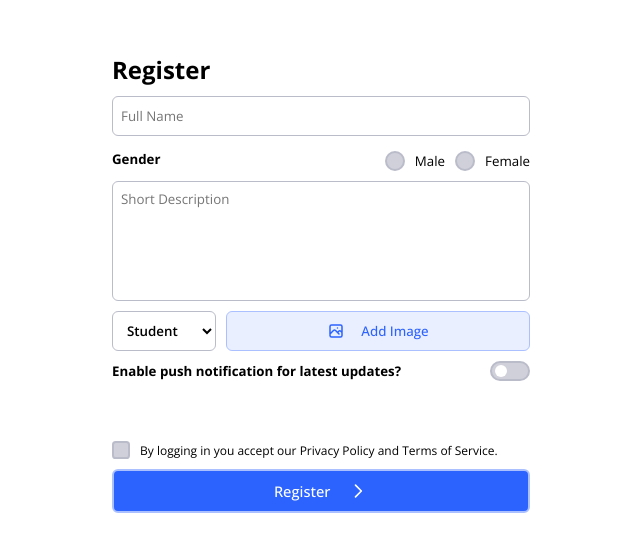
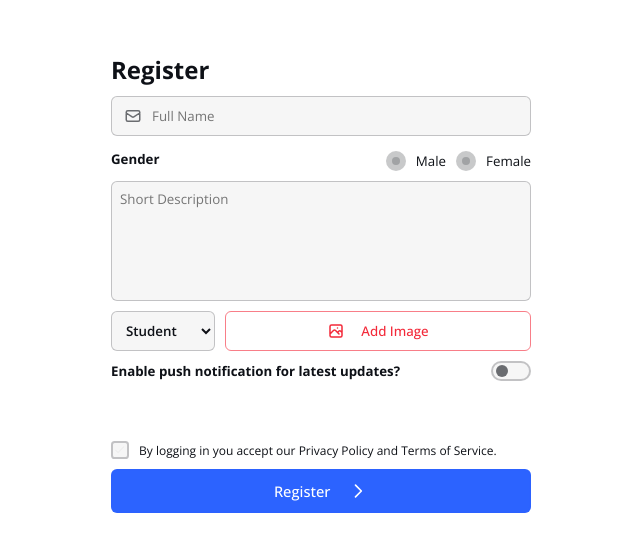
Before and after one commit to orted-org/simara, a React (Create React App) app: page / in a window 1280 px wide. Shown: the part 117-668 px from the top of the page, without its empty margins (319-959 px from the left). Built offline with nearby package versions, Linux system fonts and the light colour scheme.

Commit message:
added dark theme

```diff
--- a/src/App.tsx
+++ b/src/App.tsx
@@ -1,15 +1,14 @@
 import { useEffect, useState } from "react";
 import Button from "./Components/Button";
 import Checkbox from "./Components/Checkbox";
-import { IconChevronRight, IconPhotograph } from "./Components/Icons";
+import { IconChevronRight, IconMail, IconPhotograph } from "./Components/Icons";
 import Modal from "./Components/Modal";
 import RadioGroup from "./Components/RadioGroup";
 import Select from "./Components/Select";
 import Switch from "./Components/Switch";
 import TextArea from "./Components/TextArea";
 import TextField from "./Components/TextField";
-import { SimaraThemeContext, useSimaraToast } from "./Global/Context";
-import { DefaultSimaraThemeData } from "./Global/ThemeData";
+import { useSimara, useSimaraToast } from "./Global/Context";
 
 function App() {
   const [terms, setTerms] = useState(false);
@@ -17,12 +16,11 @@ function App() {
   const [noti, setNoti] = useState(false);
   const [modal, setModal] = useState(false);
   const [loading, setLoading] = useState(false);
+  const theme = useSimara();
   useEffect(() => {}, []);
   const toast = useSimaraToast();
   return (
-    <SimaraThemeContext.Provider
-      value={{ themeData: { ...DefaultSimaraThemeData } }}
-    >
+    <>
       {modal && (
         <Modal
           cSize="small"
@@ -39,13 +37,14 @@ function App() {
           flexDirection: "column",
           justifyContent: "center",
           alignItems: "center",
+          background: theme.Colors.background,
+          color: theme.Colors.text.dil0,
         }}
       >
         <div
           style={{
             width: "440px",
             height: "fit-content",
-            border: "0.2px solid rgba(0,0,0,0)",
             borderRadius: "6px",
             display: "flex",
             flexDirection: "column",
@@ -59,8 +58,9 @@ function App() {
           <h2>Register</h2>
 
           <TextField
-            style={{ marginTop: "10px", width: "100%" }}
+            containerStyle={{ width: "100%", marginTop: "10px" }}
             placeholder="Full Name"
+            iconBefore={IconMail}
           />
           <div
             style={{
@@ -106,6 +106,7 @@ function App() {
             <Button
               style={{ width: "100%", marginLeft: "10px" }}
               appearance="secondary"
+              intent="danger"
               iconBefore={IconPhotograph}
               onClick={() => {
                 setModal(true);
@@ -146,7 +147,7 @@ function App() {
             iconAfter={IconChevronRight}
             onClick={() => {
               toast({
-                intent: "warning",
+                intent: "success",
                 title: "Account Created",
                 duration: 5000,
                 message: "Your account has been successfully created.",
@@ -160,7 +161,7 @@ function App() {
           </Button>
         </div>
       </div>
-    </SimaraThemeContext.Provider>
+    </>
   );
 }
 
--- a/src/Components/Button.tsx
+++ b/src/Components/Button.tsx
@@ -80,7 +80,7 @@ function getButtonTheme(p: ButtonProps, baseTheme: ISimaraThemeData): any {
   switch (p.appearance) {
     case "secondary":
       internalColor = theme.dil0;
-      backgroundColor = theme.dil90;
+      backgroundColor = "none";
       borderColor = theme.dil60;
       activeBrightness = 90;
       borderWidth = 1;
--- a/src/Components/Radio.tsx
+++ b/src/Components/Radio.tsx
@@ -13,7 +13,6 @@ const SRadioTrack = styled.div`
   display: flex;
   justify-content: center;
   align-items: center;
-  border: 2px solid ${(p) => p.theme.borderColor};
   cursor: pointer;
 `;
 
@@ -28,7 +27,6 @@ const SRadioThumb = styled.div`
 function getRadioTheme(p: RadioProps, baseTheme: ISimaraThemeData) {
   let height = baseTheme.MediumHeight / 2;
   let trackColor = baseTheme.Colors.primary.dil0;
-  let borderColor = baseTheme.Colors.primary.dil60;
   switch (p.cSize) {
     case "small":
       height = baseTheme.SmallHeight / 2;
@@ -38,24 +36,20 @@ function getRadioTheme(p: RadioProps, baseTheme: ISimaraThemeData) {
       break;
   }
   if (!p.isOn) {
-    trackColor = baseTheme.Colors.grey.dil90;
-    borderColor = baseTheme.Colors.grey.dil60;
+    trackColor = baseTheme.Colors.grey.dil60;
   } else {
     switch (p.intent) {
       case "success":
         trackColor = baseTheme.Colors.success.dil0;
-        borderColor = baseTheme.Colors.success.dil60;
         break;
       case "danger":
         trackColor = baseTheme.Colors.danger.dil0;
-        borderColor = baseTheme.Colors.danger.dil60;
         break;
     }
   }
   return {
     height,
     trackColor,
-    borderColor,
   };
 }
 interface RadioProps {
--- a/src/Components/Select.tsx
+++ b/src/Components/Select.tsx
@@ -10,11 +10,12 @@ const SSelect = styled.select`
   border-radius: ${(p) => p.theme.borderRadius + "px"};
   outline: none;
   font-weight: 600;
-  background: none;
-  border: 1.5px solid ${(p) => p.theme.inActiveBorderColor};
+  background: ${(p) => p.theme.backgroundColor};
+  color: inherit;
+  border: 1px solid ${(p) => p.theme.inActiveBorderColor};
   &:focus {
-    border: 1.5px solid ${(p) => p.theme.activeBorderColor};
-    box-shadow: 0 0 0 2px ${(p) => p.theme.activeBoxShadowColor};
+    border: 1px solid ${(p) => p.theme.activeBorderColor};
+    box-shadow: 0 0 0 3px ${(p) => p.theme.activeBoxShadowColor};
   }
 `;
 
@@ -35,7 +36,8 @@ function getSelectTheme(p: SelectProps, baseTheme: ISimaraThemeData) {
     borderRadius: baseTheme.BorderRadius,
     inActiveBorderColor: baseTheme.Colors.grey.dil60,
     activeBorderColor: baseTheme.Colors.primary.dil0,
-    activeBoxShadowColor: baseTheme.Colors.primary.dil60,
+    backgroundColor: baseTheme.Colors.grey.dil90,
+    activeBoxShadowColor: baseTheme.Colors.primary.dil90,
   };
 }
 interface SelectProps extends SelectHTMLAttributes<HTMLSelectElement> {
--- a/src/Components/Switch.tsx
+++ b/src/Components/Switch.tsx
@@ -22,7 +22,7 @@ const SSwitchThumb = styled.div`
   width: ${(p) => getNearestEven(p.theme.height * 0.6) + "px"};
   border-radius: ${(p) => p.theme.height + "px"};
   transition: all 0.3s;
-  background: white;
+  background: ${(p) => p.theme.thumbBackgroundColor};
   transition-timing-function: ease-in-out;
 `;
 
@@ -30,6 +30,7 @@ function getSwitchTheme(p: SwitchProps, baseTheme: ISimaraThemeData) {
   let height = baseTheme.MediumHeight / 2;
   let trackColor = baseTheme.Colors.primary.dil0;
   let borderColor = baseTheme.Colors.primary.dil60;
+  let thumbBackgroundColor = "white";
   switch (p.cSize) {
     case "small":
       height = baseTheme.SmallHeight / 2;
@@ -41,6 +42,7 @@ function getSwitchTheme(p: SwitchProps, baseTheme: ISimaraThemeData) {
   if (!p.isOn) {
     trackColor = baseTheme.Colors.grey.dil90;
     borderColor = baseTheme.Colors.grey.dil60;
+    thumbBackgroundColor = baseTheme.Colors.text.dil60;
   } else {
     switch (p.intent) {
       case "success":
@@ -57,6 +59,7 @@ function getSwitchTheme(p: SwitchProps, baseTheme: ISimaraThemeData) {
     height,
     trackColor,
     borderColor,
+    thumbBackgroundColor,
   };
 }
 interface SwitchProps {
--- a/src/Components/TextArea.tsx
+++ b/src/Components/TextArea.tsx
@@ -22,15 +22,17 @@ const STextArea = styled.textarea`
   width: ${(p) => p.theme.height * 3 + "px"};
   outline: none;
   border-radius: ${(p) => p.theme.borderRadius + "px"};
-  border: 1.5px solid ${(p) => p.theme.inActiveBorderColor};
+  border: 1px solid ${(p) => p.theme.inActiveBorderColor};
   font-size: ${(p) => p.theme.height / (3 * 3) + "px"};
   padding: ${(p) => (p.theme.height * 0.2) / 3 + "px"};
   transition: all 0.3s;
   font-weight: 400;
+  background: ${(p) => p.theme.backgroundColor};
+  color: inherit;
   -webkit-appearance: none;
   &:focus {
-    border: 1.5px solid ${(p) => p.theme.activeBorderColor};
-    box-shadow: 0 0 0 2px ${(p) => p.theme.activeBoxShadowColor};
+    border: 1px solid ${(p) => p.theme.activeBorderColor};
+    box-shadow: 0 0 0 3px ${(p) => p.theme.activeBoxShadowColor};
   }
 `;
 
@@ -49,6 +51,7 @@ function getTextAreaTheme(p: TextAreaProps, baseTheme: ISimaraThemeData) {
   return {
     height: baseTheme.MediumHeight * 3,
     borderRadius: baseTheme.BorderRadius,
+    backgroundColor: baseTheme.Colors.grey.dil90,
     inActiveBorderColor: p.isInvalid
       ? baseTheme.Colors.danger.dil30
       : baseTheme.Colors.grey.dil60,
@@ -57,7 +60,7 @@ function getTextAreaTheme(p: TextAreaProps, baseTheme: ISimaraThemeData) {
       : baseTheme.Colors.primary.dil0,
     activeBoxShadowColor: p.isInvalid
       ? baseTheme.Colors.danger.dil60
-      : baseTheme.Colors.primary.dil60,
+      : baseTheme.Colors.primary.dil90,
   };
 }
 
--- a/src/Components/TextField.tsx
+++ b/src/Components/TextField.tsx
@@ -19,19 +19,22 @@ const STextFieldBox = styled.div`
 const STextField = styled.input`
   margin: 0;
   padding: 0;
+  width: 100%;
   height: ${(p) => p.theme.height + "px"};
   outline: none;
   border-radius: ${(p) => p.theme.borderRadius + "px"};
   box-sizing: border-box;
-  border: 1.5px solid ${(p) => p.theme.inActiveBorderColor};
+  border: 1px solid ${(p) => p.theme.inActiveBorderColor};
   font-size: ${(p) => p.theme.height / 3 + "px"};
   padding: 0px ${(p) => p.theme.height * 0.2 + "px"};
   transition: all 0.3s;
   font-weight: 400;
+  background: ${(p) => p.theme.backgroundColor};
+  color: inherit;
   -webkit-appearance: none;
   &:focus {
-    border: 1.5px solid ${(p) => p.theme.activeBorderColor};
-    box-shadow: 0 0 0 2px ${(p) => p.theme.activeBoxShadowColor};
+    border: 1px solid ${(p) => p.theme.activeBorderColor};
+    box-shadow: 0 0 0 3px ${(p) => p.theme.activeBoxShadowColor};
   }
 `;
 
@@ -59,6 +62,8 @@ function getTextFieldTheme(p: TextFieldProps, baseTheme: ISimaraThemeData) {
   return {
     height,
     borderRadius: baseTheme.BorderRadius,
+    iconColor: baseTheme.Colors.text.dil60,
+    backgroundColor: baseTheme.Colors.grey.dil90,
     inActiveBorderColor: p.isInvalid
       ? baseTheme.Colors.danger.dil30
       : baseTheme.Colors.grey.dil60,
@@ -66,17 +71,19 @@ function getTextFieldTheme(p: TextFieldProps, baseTheme: ISimaraThemeData) {
       ? baseTheme.Colors.danger.dil0
       : baseTheme.Colors.primary.dil0,
     activeBoxShadowColor: p.isInvalid
-      ? baseTheme.Colors.danger.dil60
-      : baseTheme.Colors.primary.dil60,
+      ? baseTheme.Colors.danger.dil90
+      : baseTheme.Colors.primary.dil90,
   };
 }
 
 interface TextFieldProps extends InputHTMLAttributes<HTMLInputElement> {
   isInvalid?: boolean;
   showMaxCounter?: boolean;
+  iconColor?: string;
   iconBefore?: JSX.Element;
   iconAfter?: JSX.Element;
   cSize?: ComponentSize;
+  containerStyle?: React.CSSProperties;
 }
 function TextField(props: TextFieldProps) {
   const textFieldTheme = getTextFieldTheme(props, useSimara());
@@ -84,9 +91,7 @@ function TextField(props: TextFieldProps) {
     props.value?.toString.length || 0
   );
   return (
-    <STextFieldBox
-      style={{ width: props.style?.width, height: props.style?.height }}
-    >
+    <STextFieldBox style={props.containerStyle}>
       {props.iconBefore && (
         <IconWrapper
           style={{
@@ -94,7 +99,7 @@ function TextField(props: TextFieldProps) {
             left: textFieldTheme.height / 3,
           }}
           cSize={props.cSize}
-          color={textFieldTheme.activeBorderColor}
+          color={props.iconColor || textFieldTheme.iconColor}
         >
           {props.iconBefore}
         </IconWrapper>
@@ -106,7 +111,7 @@ function TextField(props: TextFieldProps) {
             right: textFieldTheme.height / 3,
           }}
           cSize={props.cSize}
-          color={textFieldTheme.activeBorderColor}
+          color={props.iconColor || textFieldTheme.iconColor}
         >
           {props.iconAfter}
         </IconWrapper>
@@ -121,7 +126,6 @@ function TextField(props: TextFieldProps) {
         {...props}
         style={{
           ...props.style,
-          width: "100%",
           paddingLeft: props.iconBefore ? textFieldTheme.height + "px" : "",
           paddingRight: props.iconAfter ? textFieldTheme.height + "px" : "",
         }}
--- a/src/Components/Toast.tsx
+++ b/src/Components/Toast.tsx
@@ -17,7 +17,7 @@ const STC = styled.div`
   width: 400px;
   height: fit-content;
   border-radius: ${(p) => p.theme.borderRadius + "px"};
-  border: 1.5px solid ${(p) => p.theme.intentColor};
+  border: 1px solid ${(p) => p.theme.intentColor};
   background: ${(p) => p.theme.background};
   overflow: hidden;
   padding: 10px;
@@ -25,27 +25,27 @@ const STC = styled.div`
   margin-top: 10px;
   font-size: small;
   translate: all 0.3s;
-  box-shadow: 0 0 0 2px ${(p) => p.theme.boxShadowColor};
+  box-shadow: 0 0 0 3px ${(p) => p.theme.boxShadowColor};
   z-index: 98;
 `;
 function getToastTheme(p: ToastProps, baseTheme: ISimaraThemeData) {
   let intentColor = baseTheme.Colors.primary.dil0;
-  let boxShadowColor = baseTheme.Colors.primary.dil60;
+  let boxShadowColor = baseTheme.Colors.primary.dil90;
   let icon = IconInformationCircle;
   switch (p.intent) {
     case "danger":
       intentColor = baseTheme.Colors.danger.dil0;
-      boxShadowColor = baseTheme.Colors.danger.dil60;
+      boxShadowColor = baseTheme.Colors.danger.dil90;
       icon = IconExclamationCircle;
       break;
     case "success":
       intentColor = baseTheme.Colors.success.dil0;
-      boxShadowColor = baseTheme.Colors.success.dil60;
+      boxShadowColor = baseTheme.Colors.success.dil90;
       icon = IconCheck;
       break;
     case "warning":
       intentColor = baseTheme.Colors.warning.dil0;
-      boxShadowColor = baseTheme.Colors.warning.dil60;
+      boxShadowColor = baseTheme.Colors.warning.dil90;
       icon = IconExclamation;
       break;
   }
@@ -113,7 +113,7 @@ function Toast(props: ToastProps) {
           style={{
             padding: "0",
             margin: "0",
-            color: useSimara().Colors.grey.dil30,
+            color: useSimara().Colors.text.dil60,
           }}
         >
           {props.message}
--- a/src/Global/Context.ts
+++ b/src/Global/Context.ts
@@ -1,9 +1,9 @@
 import { createContext, useContext } from "react";
 import { ISimaraContext, ISimaraToast } from "./Interface";
-import { DefaultSimaraThemeData } from "./ThemeData";
+import { SimaraLightTheme } from "./ThemeData";
 
 export const SimaraThemeContext = createContext<ISimaraContext>({
-  themeData: DefaultSimaraThemeData,
+  themeData: SimaraLightTheme,
 });
 export const useSimara = () => useContext(SimaraThemeContext).themeData;
 
--- a/src/Global/ThemeData.ts
+++ b/src/Global/ThemeData.ts
@@ -1,43 +1,43 @@
 import { ISimaraThemeData } from "./Interface";
 
-export const DefaultSimaraThemeData: ISimaraThemeData = {
+export const SimaraDarkTheme: ISimaraThemeData = {
   Colors: {
-    background: "#ffffff",
+    background: "#121827",
     primary: {
-      dil0: "#2c63ff",
-      dil30: "#6b92ff",
-      dil60: "#abc1ff",
-      dil90: "#eaefff",
+      dil0: "rgba(44,99,255)",
+      dil30: "rgba(44,99,255,0.9)",
+      dil60: "rgba(44,99,255,0.6)",
+      dil90: "rgba(44,99,255,0.3)",
     },
     text: {
-      dil0: "#2c63ff",
-      dil30: "#6b92ff",
-      dil60: "#abc1ff",
-      dil90: "#eaefff",
+      dil0: "rgba(255,255,255,1)",
+      dil30: "rgba(255,255,255,0.9)",
+      dil60: "rgba(255,255,255,0.6)",
+      dil90: "rgba(255,255,255,0.3)",
     },
     success: {
-      dil0: "#07af54",
-      dil30: "#51c787",
-      dil60: "#9cdfbb",
-      dil90: "#e6f7ee",
+      dil0: "rgba(7,175,84,1)",
+      dil30: "rgba(7,175,84,0.9)",
+      dil60: "rgba(7,175,84,0.6)",
+      dil90: "rgba(7,175,84,0.3)",
     },
     warning: {
-      dil0: "#ffb020",
-      dil30: "#ffc863",
-      dil60: "#ffdfa6",
-      dil90: "#fff7e9",
+      dil0: "rgba(255,176,32,1)",
+      dil30: "rgba(255,176,32,0.9)",
+      dil60: "rgba(255,176,32,0.6)",
+      dil90: "rgba(255,176,32,0.3)",
     },
     danger: {
-      dil0: "#f32939",
-      dil30: "#f76974",
-      dil60: "#faa9b0",
-      dil90: "#feeaeb",
+      dil0: "rgba(243,41,57,1)",
+      dil30: "rgba(243,41,57,0.9)",
+      dil60: "rgba(243,41,57,0.6)",
+      dil90: "rgba(243,41,57,0.3)",
     },
     grey: {
-      dil0: "#4a4b50",
-      dil30: "#82848d",
-      dil60: "#babcc9",
-      dil90: "#cfd0d9",
+      dil0: "rgba(74,75,80)",
+      dil30: "rgba(74,75,80,0.9)",
+      dil60: "rgba(74,75,80,0.6)",
+      dil90: "rgba(74,75,80,0.1)",
     },
   },
   BorderRadius: 6,
@@ -46,3 +46,49 @@ export const DefaultSimaraThemeData: ISimaraThemeData = {
   LargeHeight: 44,
   AlertDuration: 5000,
 };
+export const SimaraLightTheme: ISimaraThemeData = {
+  Colors: {
+    background: "#ffffff",
+    primary: {
+      dil0: "rgba(44,99,255)",
+      dil30: "rgba(44,99,255,0.9)",
+      dil60: "rgba(44,99,255,0.6)",
+      dil90: "rgba(44,99,255,0.3)",
+    },
+    text: {
+      dil0: "rgba(14,17,23,1)",
+      dil30: "rgba(14,17,23,0.9)",
+      dil60: "rgba(14,17,23,0.6)",
+      dil90: "rgba(14,17,23,0.3)",
+    },
+    success: {
+      dil0: "rgba(7,175,84,1)",
+      dil30: "rgba(7,175,84,0.9)",
+      dil60: "rgba(7,175,84,0.6)",
+      dil90: "rgba(7,175,84,0.3)",
+    },
+    warning: {
+      dil0: "rgba(255,176,32,1)",
+      dil30: "rgba(255,176,32,0.9)",
+      dil60: "rgba(255,176,32,0.6)",
+      dil90: "rgba(255,176,32,0.3)",
+    },
+    danger: {
+      dil0: "rgba(243,41,57,1)",
+      dil30: "rgba(243,41,57,0.9)",
+      dil60: "rgba(243,41,57,0.6)",
+      dil90: "rgba(243,41,57,0.3)",
+    },
+    grey: {
+      dil0: "rgba(74,75,80)",
+      dil30: "rgba(74,75,80,0.9)",
+      dil60: "rgba(74,75,80,0.3)",
+      dil90: "rgba(74,75,80,0.05)",
+    },
+  },
+  BorderRadius: 6,
+  SmallHeight: 36,
+  MediumHeight: 40,
+  LargeHeight: 44,
+  AlertDuration: 5000,
+};
--- a/src/index.tsx
+++ b/src/index.tsx
@@ -2,12 +2,16 @@ import React from "react";
 import ReactDOM from "react-dom";
 import App from "./App";
 import ToastManager from "./Components/ToastManager";
+import { SimaraThemeContext } from "./Global/Context";
+import { SimaraDarkTheme, SimaraLightTheme } from "./Global/ThemeData";
 
 ReactDOM.render(
   <React.StrictMode>
-    <ToastManager>
-      <App />
-    </ToastManager>
+    <SimaraThemeContext.Provider value={{ themeData: SimaraLightTheme }}>
+      <ToastManager>
+        <App />
+      </ToastManager>
+    </SimaraThemeContext.Provider>
   </React.StrictMode>,
   document.getElementById("root")
 );
```
